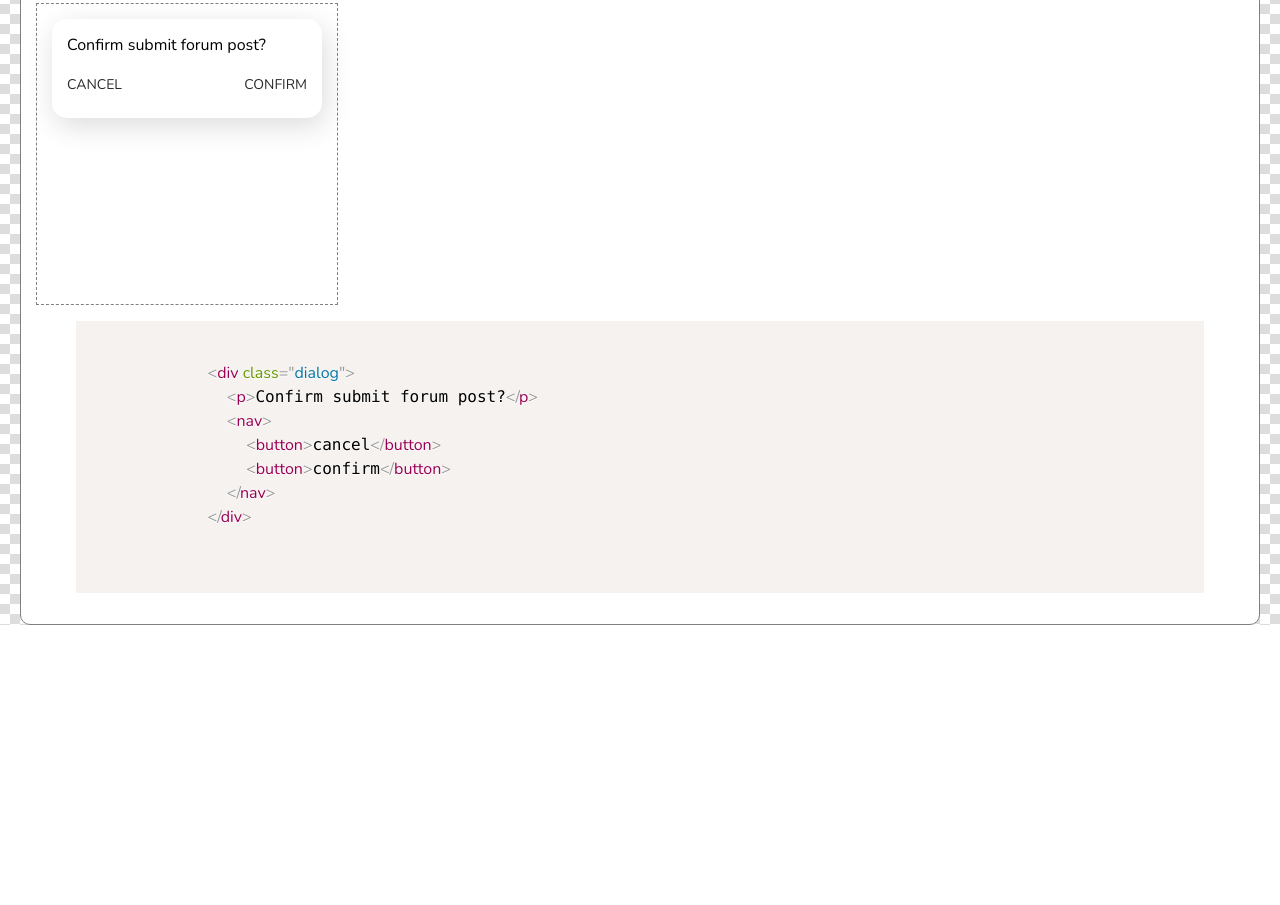
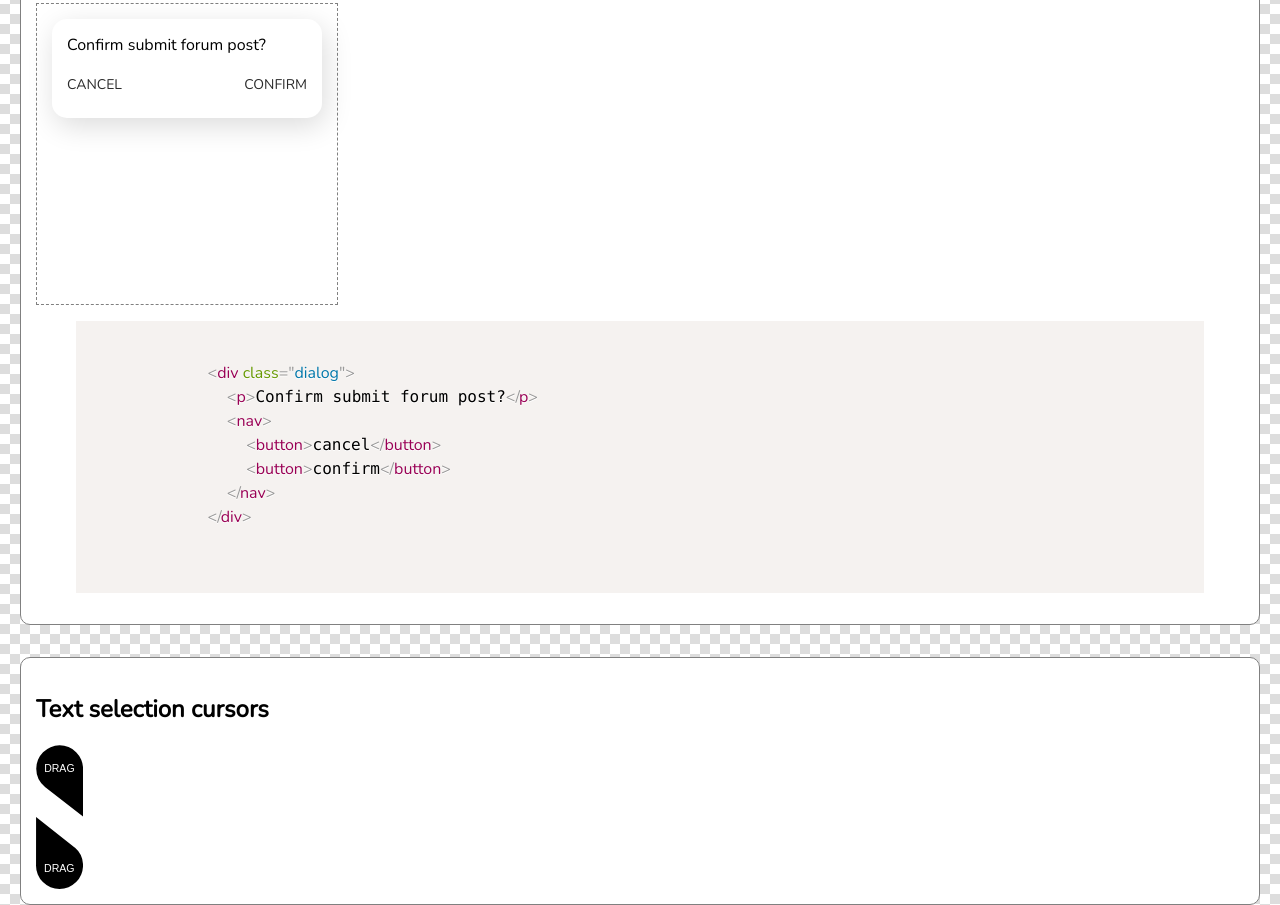
Before and after one commit to chrism-qmul/dali-component-toolkit, a plain HTML site: page index.html in a window 1280 px wide. Shown: the part 7766-8671 px from the top of the page. Before the commit the page ends 8391 px from the top, so only its background shows below. Drawn offline with nearby package versions, Linux system fonts and the light colour scheme.

Commit message:
text selection cursors

```diff
--- a/components.less
+++ b/components.less
@@ -88,6 +88,26 @@ a.btn {
 			}
 		}
 	});
+}
+
+.drag {
+	&-start, &-end {
+		display:block;
+		width:47px;
+		height:72px;
+		color:@secondary;
+		cursor:pointer;
+
+		&.active {
+			cursor:move;
+		}
+	}
+	&-start {
+		background: data-uri('image/svg+xml;charset=UTF-8',"./assets/drag-start.svg");
+	}
+	&-end {
+		background: data-uri('image/svg+xml;charset=UTF-8',"./assets/drag-end.svg");
+	}
 }
 
 
--- a/index.html
+++ b/index.html
@@ -372,6 +372,12 @@ section {
       </figure>
     </section>
 
+    <section>
+      <h2>Text selection cursors</h2>
+      <div class='drag-start'></div>
+      <div class='drag-end'></div>
+    </section>
+
     <script src="//cdnjs.cloudflare.com/ajax/libs/less.js/3.11.1/less.min.js" ></script>
     <script src="https://unpkg.com/prismjs@1.20.0/components/prism-core.min.js"></script>
     <script src="https://unpkg.com/prismjs@1.20.0/plugins/autoloader/prism-autoloader.min.js"></script>
```
Also changed, not shown: assets/drag-end.svg (added), assets/drag-start.svg (added).
